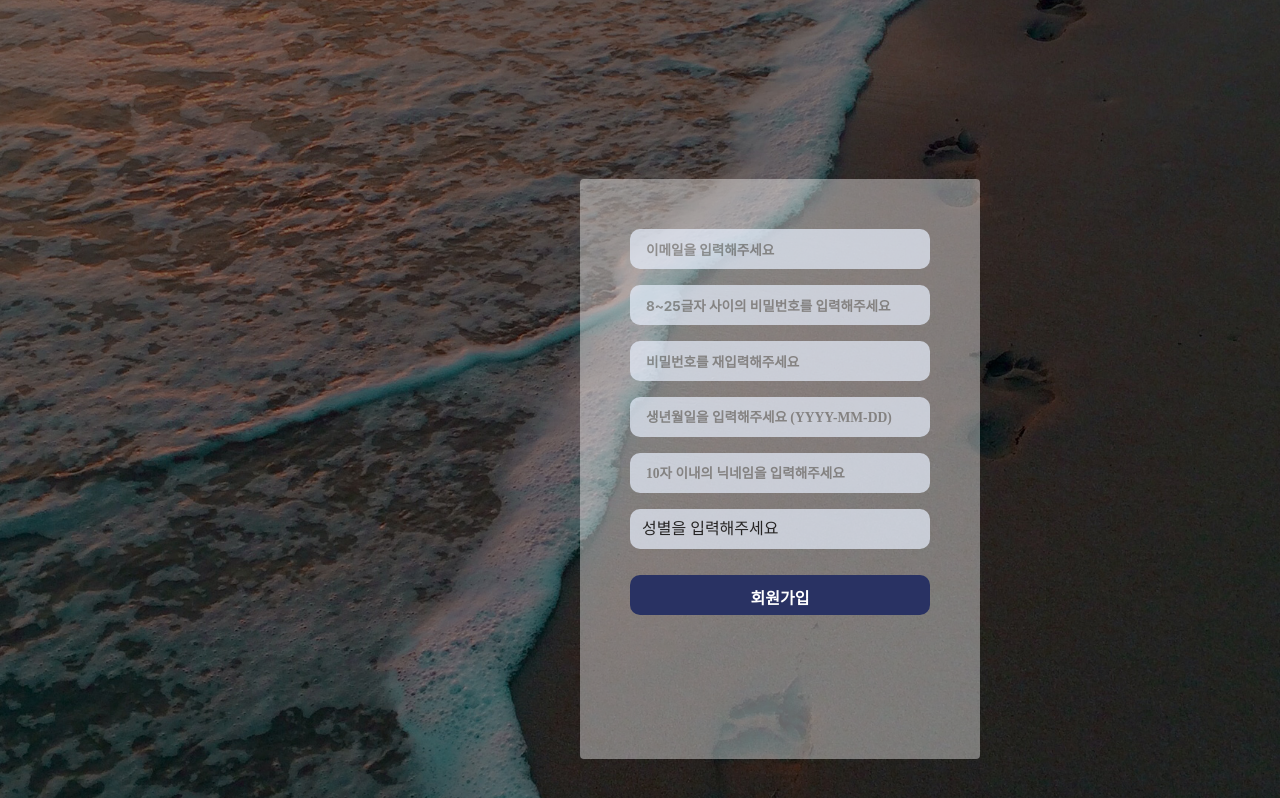
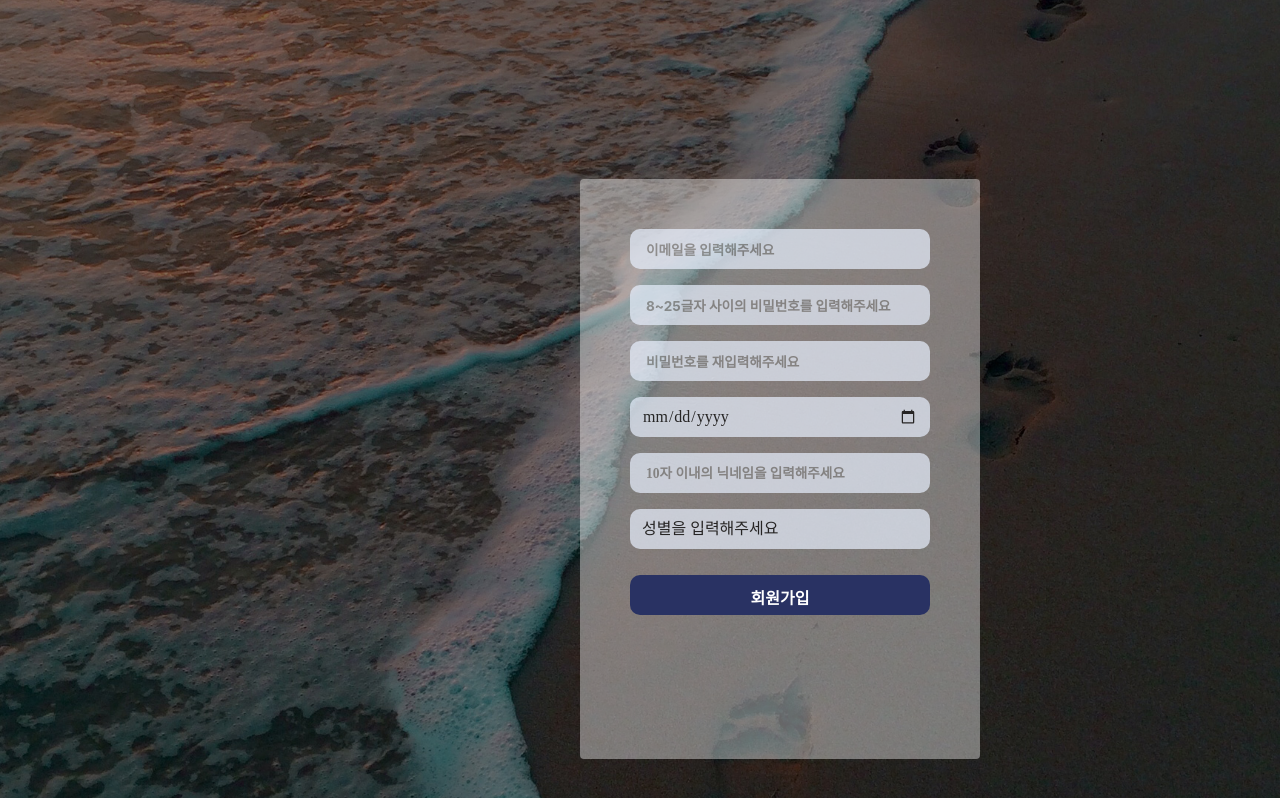
Before and after one commit to Team-ESC/Footprint-Web, a Django app: page /signup/ in a window 1280 px wide. Shown: the part 107-905 px from the top of the page. Run offline with Django 3.2, Linux system fonts and the light colour scheme; parts of the project's set-up code (start-up, migrations or seed data) failed here and were passed over; some libraries are stand-ins or nearby versions; some web fonts are replaced.

Commit message:
[jinsol] User 모델 birthdate 필드 수정

```diff
--- a/Project_Footprint/accounts/forms.py
+++ b/Project_Footprint/accounts/forms.py
@@ -13,6 +13,7 @@ from django.contrib.auth import password_validation, get_user_model
 from django.contrib.auth.hashers import check_password
 from django.contrib.auth import authenticate
 from django.contrib import messages
+from django.contrib.admin import widgets
 
 
 
@@ -42,10 +43,16 @@ class SignUpForm(UserCreationForm):
         }
         help_texts = {
             'email': _('이메일을 입력해주세요'),
-            'birth_date': _('생년월일을 입력해주세요 (YYYY-MM-DD)'),
+            'birth_date': _('생년월일을 입력해주세요'),
             'nickname': _('10자 이내의 닉네임을 입력해주세요'),
             'gender': _('성별을 입력해주세요'),
         }
+        widgets = {
+            'birth_date': forms.DateInput(format=('%m/%d/%Y'),
+                                             attrs={'class': 'form-control', 'placeholder': 'Select a date',
+                                                    'type': 'date'}),
+        }
+
 
 
 
@@ -59,6 +66,11 @@ class UpdateUserInfoForm(UserChangeForm):
             'birth_date': _('생년월일'),
             'nickname': _('닉네임'),
             'gender': _('성별'),
+        }
+        widgets = {
+            'birth_date': forms.DateInput(format=('%m/%d/%Y'),
+                                             attrs={'class': 'form-control', 'placeholder': 'Select a date',
+                                                    'type': 'date'}),
         }
 
 class SignInForm(forms.Form):
--- a/Project_Footprint/accounts/templates/signup.html
+++ b/Project_Footprint/accounts/templates/signup.html
@@ -30,6 +30,10 @@
                             {% elif field.label == '비밀번호 확인' %}
                                 <div class="input-group form-group">
                                     <input class="form-control" id="{{ form.password2.id_for_label }}" name="{{ form.password2.html_name }}" type="password" placeholder="비밀번호를 재입력해주세요" />
+                                </div>
+                            {% elif field.label == '생년월일' %}
+                                <div class="input-group form-group">
+                                    {{ field }}
                                 </div>
                             {% else %}
                                 <div class="input-group form-group">
```
